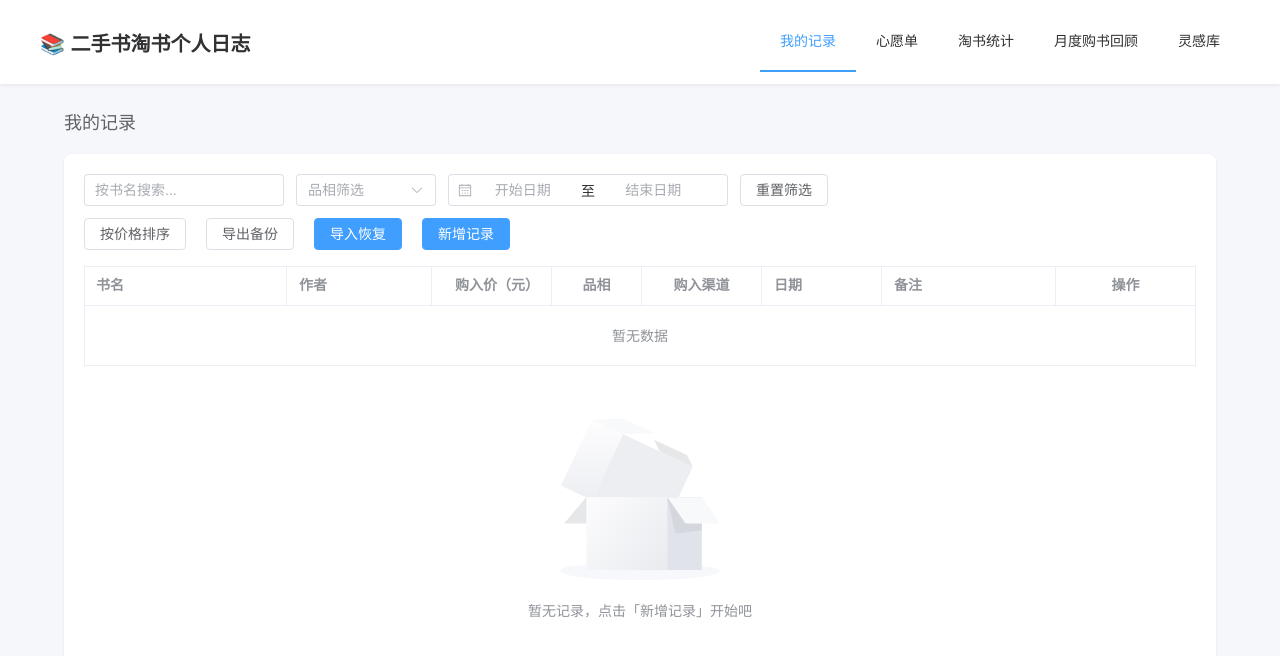
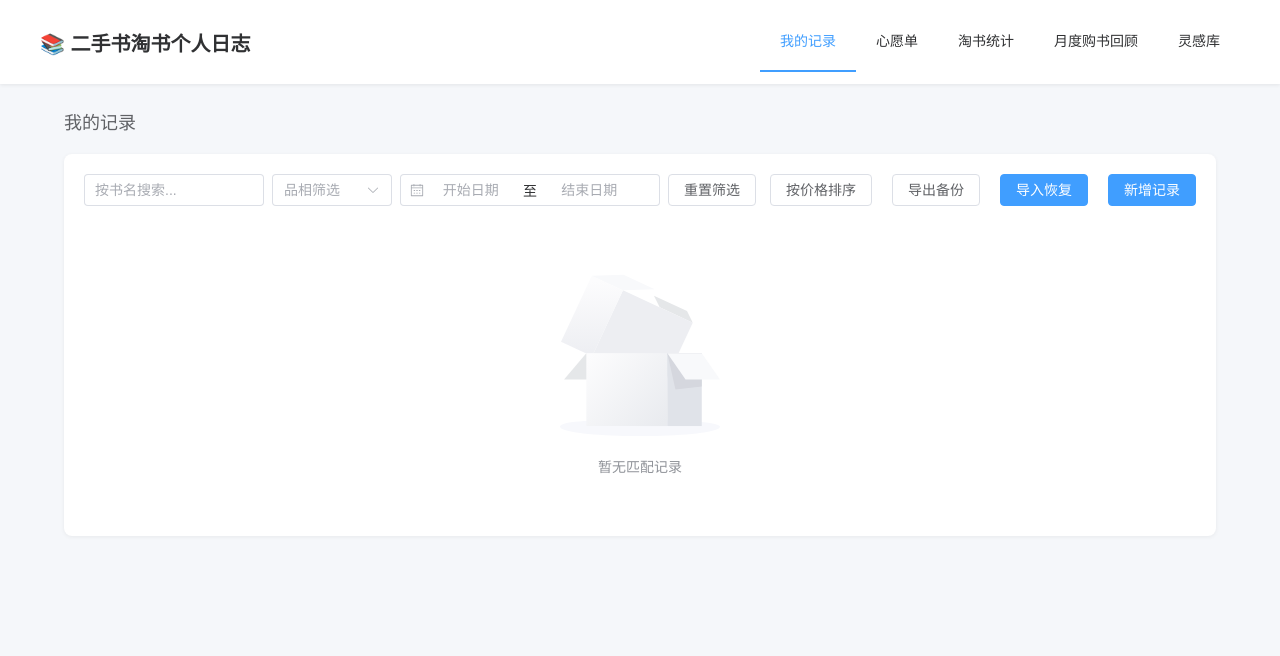
Before and after one commit to LcjGitHub/label-6171, a Vue app: page / in a window 1280 px wide. Shown: the top 656 px of the page. Built offline with nearby package versions, Linux system fonts and the light colour scheme.

Commit message:
.913020344866380:af124037f98b9923971c3277c5a98d47_6a321e270c67bd30596e5e5c.6a3221290c67bd30596e60e2.6a322129c1a1e15c2da27c52:Trae CN.T(2026/6/17 12:23:05)
Co-authored-by: Cursor <cursoragent@cursor.com>

```diff
--- a/src/composables/useBookFilters.ts
+++ b/src/composables/useBookFilters.ts
@@ -23,6 +23,7 @@ export interface FilterActions {
 export interface FilterComputed {
   filteredRecords: ComputedRef<BookRecord[]>
   sortButtonText: ComputedRef<string>
+  dateRangeValue: ComputedRef<[string, string] | null>
 }
 
 export type UseBookFiltersReturn = FilterState & FilterActions & FilterComputed
@@ -90,6 +91,22 @@ export function useBookFilters(sourceRecords: Ref<BookRecord[]>): UseBookFilters
     return '按价格排序'
   })
 
+  const dateRangeValue = computed({
+    get: (): [string, string] | null => {
+      if (dateRange.value.start && dateRange.value.end) {
+        return [dateRange.value.start, dateRange.value.end]
+      }
+      return null
+    },
+    set: (val: [string, string] | null) => {
+      if (val && val.length === 2) {
+        dateRange.value = { start: val[0], end: val[1] }
+      } else {
+        dateRange.value = { start: null, end: null }
+      }
+    },
+  })
+
   function resetFilters() {
     searchKeyword.value = ''
     selectedCondition.value = ''
@@ -104,6 +121,7 @@ export function useBookFilters(sourceRecords: Ref<BookRecord[]>): UseBookFilters
     priceSortOrder,
     filteredRecords,
     sortButtonText,
+    dateRangeValue,
     togglePriceSort,
     resetFilters,
   }
--- a/src/views/RecordsView.vue
+++ b/src/views/RecordsView.vue
@@ -1,5 +1,5 @@
 <script setup lang="ts">
-import { ref, computed, onMounted, toRef } from 'vue'
+import { ref, onMounted, toRef } from 'vue'
 import { useRoute, useRouter } from 'vue-router'
 import { ElMessage, ElMessageBox } from 'element-plus'
 import { useBookRecordStore } from '@/stores/bookRecord'
@@ -34,10 +34,10 @@ function clearPrefillQuery() {
 const {
   searchKeyword,
   selectedCondition,
-  dateRange,
   priceSortOrder,
   filteredRecords: displayRecords,
   sortButtonText,
+  dateRangeValue,
   togglePriceSort,
   resetFilters,
 } = useBookFilters(toRef(store, 'records'))
@@ -48,21 +48,6 @@ function formatConditionLabel(condition: BookCondition | ''): string {
   if (condition === '') return '全部品相'
   return condition
 }
-
-function handleDateChange(value: [string, string] | null) {
-  if (value && value.length === 2) {
-    dateRange.value = { start: value[0], end: value[1] }
-  } else {
-    dateRange.value = { start: null, end: null }
-  }
-}
-
-const dateRangeValue = computed<[string, string] | null>(() => {
-  if (dateRange.value.start && dateRange.value.end) {
-    return [dateRange.value.start, dateRange.value.end]
-  }
-  return null
-})
 
 const dialogVisible = ref(false)
 const editingRecord = ref<BookRecord | null>(null)
@@ -219,12 +204,12 @@ function handleImportConfirm() {
           v-model="searchKeyword"
           placeholder="按书名搜索..."
           clearable
-          style="width: 200px"
+          style="width: 180px"
         />
         <el-select
           v-model="selectedCondition"
           placeholder="品相筛选"
-          style="width: 140px"
+          style="width: 120px"
         >
           <el-option
             v-for="condition in conditionOptions"
@@ -240,8 +225,8 @@ function handleImportConfirm() {
           start-placeholder="开始日期"
           end-placeholder="结束日期"
           value-format="YYYY-MM-DD"
-          style="width: 280px"
-          @change="handleDateChange"
+          teleported
+          style="width: 260px"
         />
         <el-button @click="resetFilters">重置筛选</el-button>
       </div>
@@ -262,7 +247,7 @@ function handleImportConfirm() {
       />
     </div>
 
-    <el-table :data="displayRecords" stripe border style="width: 100%">
+    <el-table v-if="displayRecords.length > 0" :data="displayRecords" stripe border style="width: 100%">
       <el-table-column prop="title" label="书名" min-width="140" />
       <el-table-column prop="author" label="作者" min-width="100" />
       <el-table-column prop="price" label="购入价（元）" width="120" align="right">
@@ -292,7 +277,7 @@ function handleImportConfirm() {
       </el-table-column>
     </el-table>
 
-    <el-empty v-if="displayRecords.length === 0" description="暂无记录，点击「新增记录」开始吧" />
+    <el-empty v-else description="暂无匹配记录" />
 
     <BookFormDialog
       v-model:visible="dialogVisible"
@@ -320,26 +305,28 @@ function handleImportConfirm() {
   border-radius: 8px;
   padding: 20px;
   box-shadow: 0 1px 4px rgba(0, 0, 0, 0.06);
+  overflow: visible;
 }
 
 .toolbar {
   display: flex;
-  justify-content: space-between;
   align-items: center;
   margin-bottom: 16px;
-  flex-wrap: wrap;
   gap: 12px;
+  flex-wrap: nowrap;
 }
 
 .toolbar-filters {
   display: flex;
   align-items: center;
-  gap: 12px;
-  flex-wrap: wrap;
+  gap: 8px;
+  flex-shrink: 0;
 }
 
 .toolbar-actions {
   display: flex;
   gap: 8px;
+  flex-shrink: 0;
+  margin-left: auto;
 }
 </style>
```
